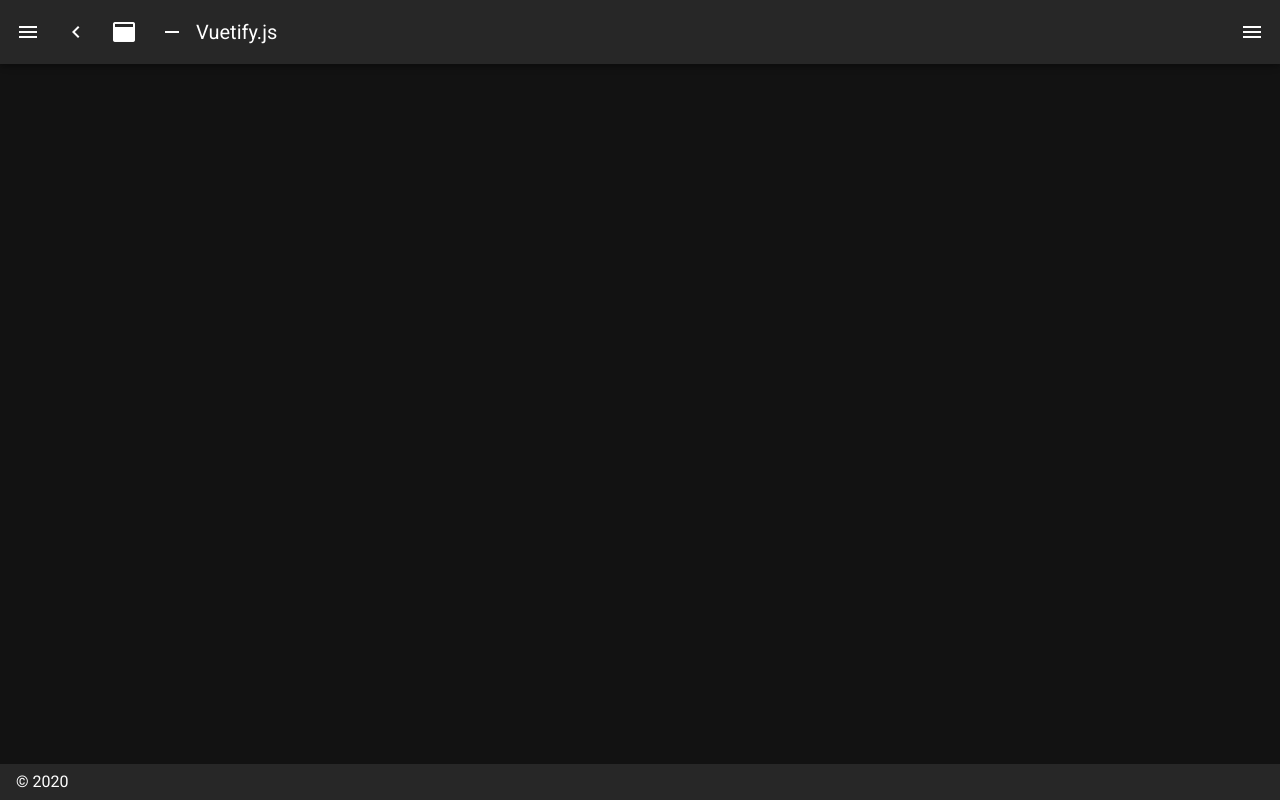
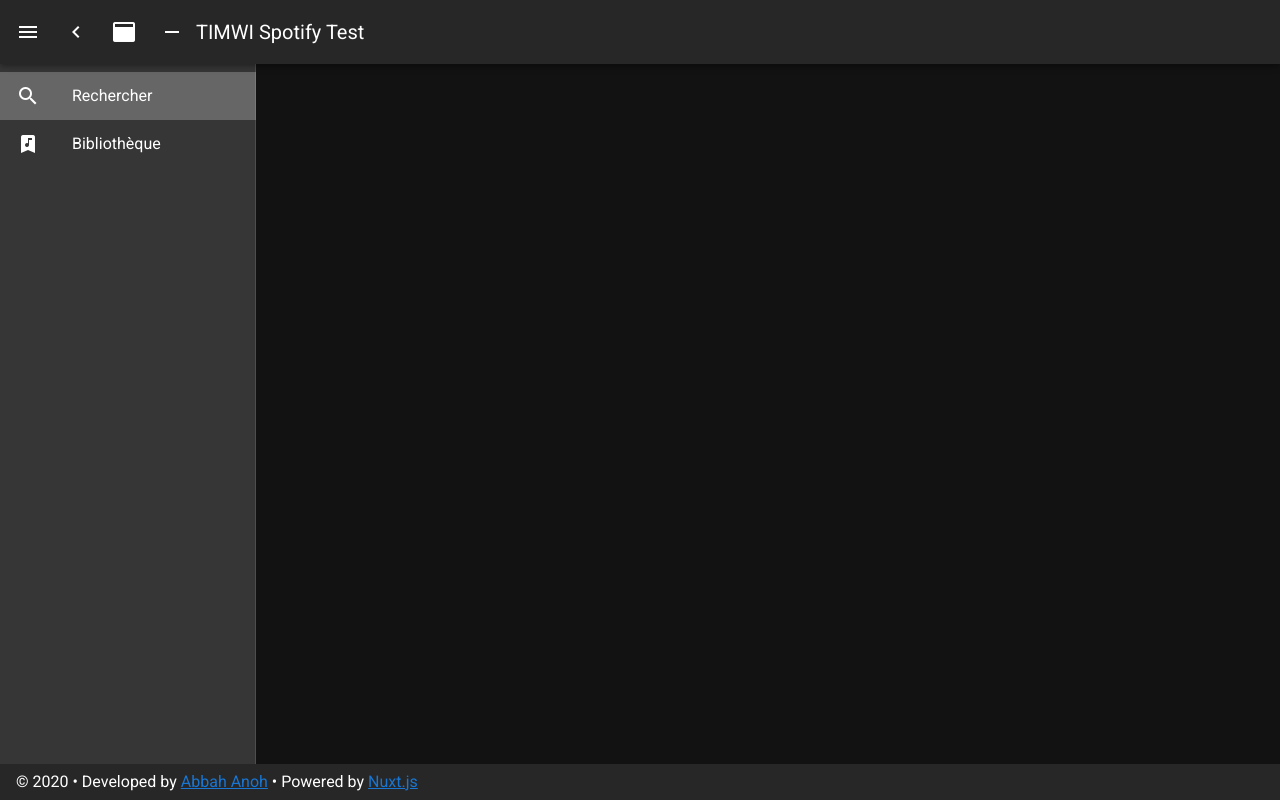
Before and after one commit to anohabbah/timwi-spotify-test, a Nuxt app: page / in a window 1280 px wide. Built offline with nearby package versions, Linux system fonts and the light colour scheme.

Commit message:
chore(shell): set up the application shell

```diff
--- a/layouts/default.vue
+++ b/layouts/default.vue
@@ -36,28 +36,16 @@
         <v-icon>mdi-minus</v-icon>
       </v-btn>
       <v-toolbar-title v-text="title" />
-      <v-spacer />
-      <v-btn icon @click.stop="rightDrawer = !rightDrawer">
-        <v-icon>mdi-menu</v-icon>
-      </v-btn>
     </v-app-bar>
     <v-main>
-      <v-container>
-        <nuxt />
-      </v-container>
+      <nuxt />
     </v-main>
-    <v-navigation-drawer v-model="rightDrawer" :right="right" temporary fixed>
-      <v-list>
-        <v-list-item @click.native="right = !right">
-          <v-list-item-action>
-            <v-icon light> mdi-repeat </v-icon>
-          </v-list-item-action>
-          <v-list-item-title>Switch drawer (click me)</v-list-item-title>
-        </v-list-item>
-      </v-list>
-    </v-navigation-drawer>
     <v-footer :absolute="!fixed" app>
-      <span>&copy; {{ new Date().getFullYear() }}</span>
+      <span>
+        &copy; {{ new Date().getFullYear() }} &bullet; Developed by
+        <a href="https://github.com/anohabbah">Abbah Anoh</a> &bullet; Powered
+        by <a href="https://nuxtjs.org">Nuxt.js</a>
+      </span>
     </v-footer>
   </v-app>
 </template>
@@ -66,25 +54,23 @@
 export default {
   data() {
     return {
-      clipped: false,
-      drawer: false,
-      fixed: false,
+      clipped: true,
+      drawer: true,
+      fixed: true,
       items: [
         {
-          icon: 'mdi-apps',
-          title: 'Welcome',
+          icon: 'mdi-magnify',
+          title: 'Rechercher',
           to: '/',
         },
         {
-          icon: 'mdi-chart-bubble',
-          title: 'Inspire',
-          to: '/inspire',
+          icon: 'mdi-bookmark-music',
+          title: 'Bibliothèque',
+          to: '/library',
         },
       ],
       miniVariant: false,
-      right: true,
-      rightDrawer: false,
-      title: 'Vuetify.js',
+      title: 'TIMWI Spotify Test',
     }
   },
 }
--- a/nuxt.config.js
+++ b/nuxt.config.js
@@ -3,7 +3,7 @@
 export default {
   // Global page headers (https://go.nuxtjs.dev/config-head)
   head: {
-    titleTemplate: '%s - Timwi Spotify Testing',
+    titleTemplate: '%s - Timwi Spotify Test',
     title: 'Spotify',
     meta: [
       { charset: 'utf-8' },
--- a/package.json
+++ b/package.json
@@ -1,5 +1,5 @@
 {
-  "name": "timwi-spotify-testing",
+  "name": "timwi-spotify-test",
   "version": "1.0.0",
   "private": true,
   "scripts": {
```
